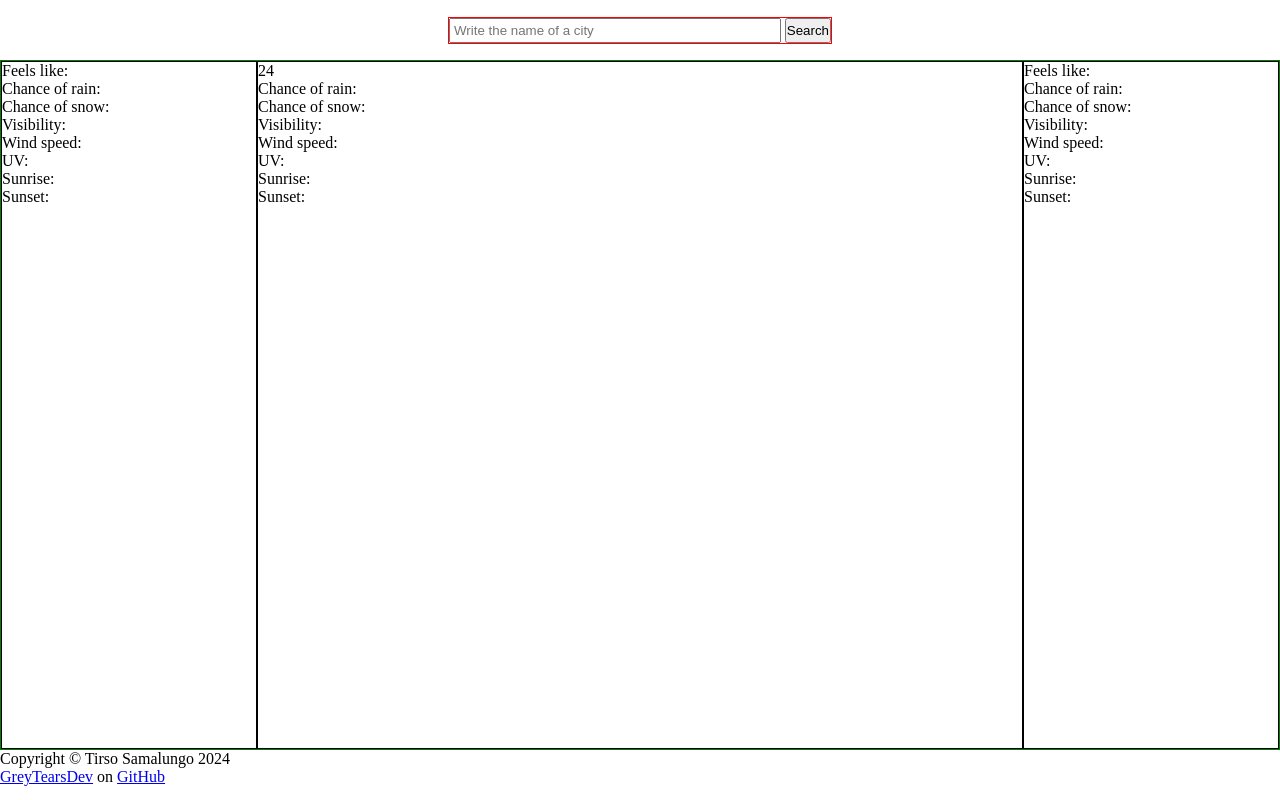
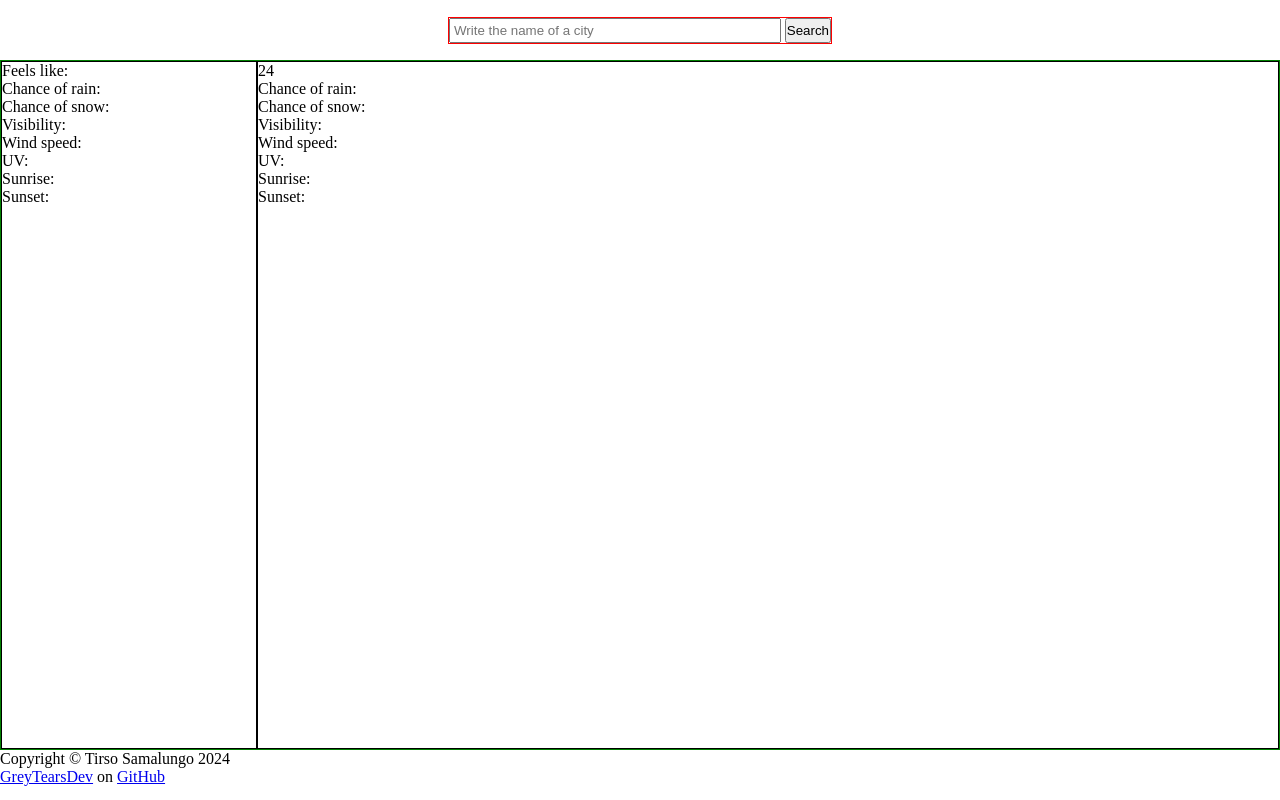
Before and after one commit to GreyTearsDev/weather-app, a website built with webpack: page src/index.html in a window 1280 px wide. Built offline with nearby package versions, Linux system fonts and the light colour scheme.

Commit message:
Remove right middle section

```diff
--- a/src/index.html
+++ b/src/index.html
@@ -40,16 +40,6 @@
         <p>Sunrise:</p>
         <p>Sunset:</p>
       </div>
-      <div class="middle__container middle__container--right">
-        <p>Feels like:</p>
-        <p>Chance of rain:</p>
-        <p>Chance of snow:</p>
-        <p>Visibility:</p>
-        <p>Wind speed:</p>
-        <p>UV:</p>
-        <p>Sunrise:</p>
-        <p>Sunset:</p>
-      </div>
     </main>
 
     <!-- Bottom section -->
--- a/src/styles.css
+++ b/src/styles.css
@@ -8,7 +8,7 @@
 
 body {
   display: grid;
-  grid-template-columns: repeat(3, 1fr);
+  grid-template-columns: 1fr;
   grid-template-rows: clamp(40px, 8vh, 60px) 1fr 50px;
   grid-template-areas:
     'top top top'
@@ -49,7 +49,7 @@ main > div {
   border: 1px solid green;
   grid-area: middle;
   display: grid;
-  grid-template-columns: 20vw 1fr 20vw;
+  grid-template-columns: 20vw 1fr;
   grid-template-areas: 'left center right';
 }
 
```
